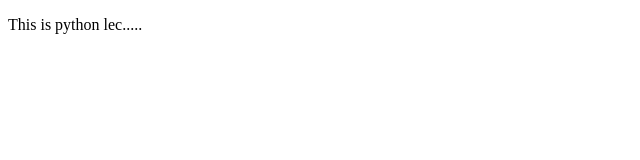
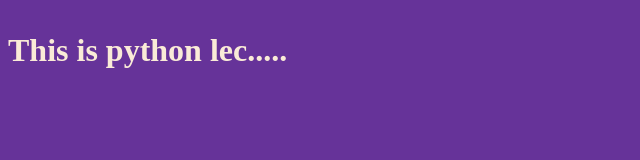
Before and after one commit to shrutisarode900-dotcom/first-project, a plain HTML site: page index.html in a window 1280 px wide. Shown: the whole page, without its empty margins (0-640 px from the left). Drawn offline with Linux system fonts and the light colour scheme.

Commit message:
this is version 2

```diff
--- a/index.html
+++ b/index.html
@@ -4,8 +4,9 @@
     <meta charset="UTF-8">
     <meta name="viewport" content="width=device-width, initial-scale=1.0">
     <title>Document</title>
+    <link rel="stylesheet" href="styles.css">
 </head>
 <body>
-    <p>This is python lec.....</p>
+    <h1 style="color: antiquewhite;"><p>This is python lec.....</p></h1>
 </body>
 </html>
--- /dev/null
+++ b/styles.css
@@ -0,0 +1,4 @@
+body {
+ background-color: rebeccapurple;
+
+}
```
